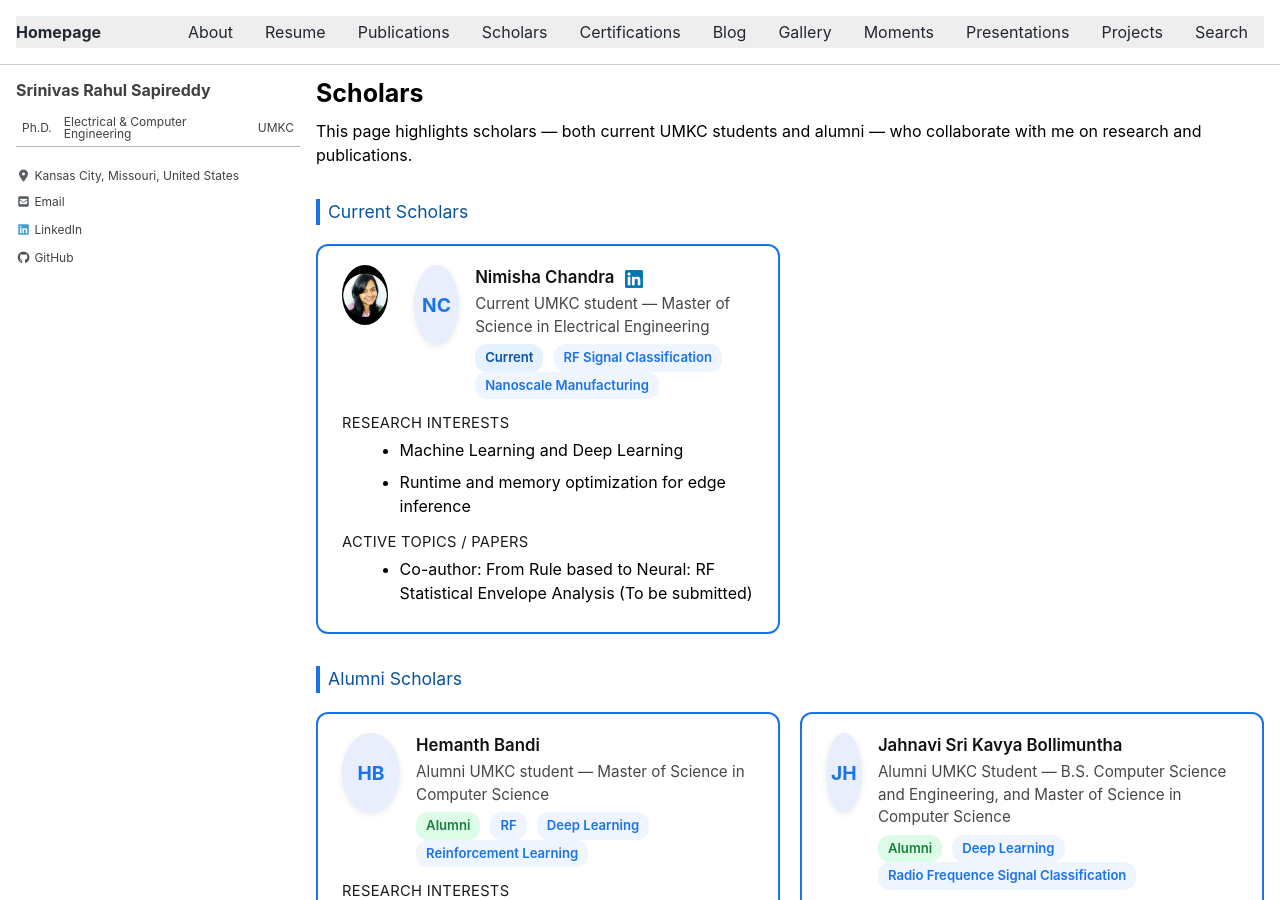
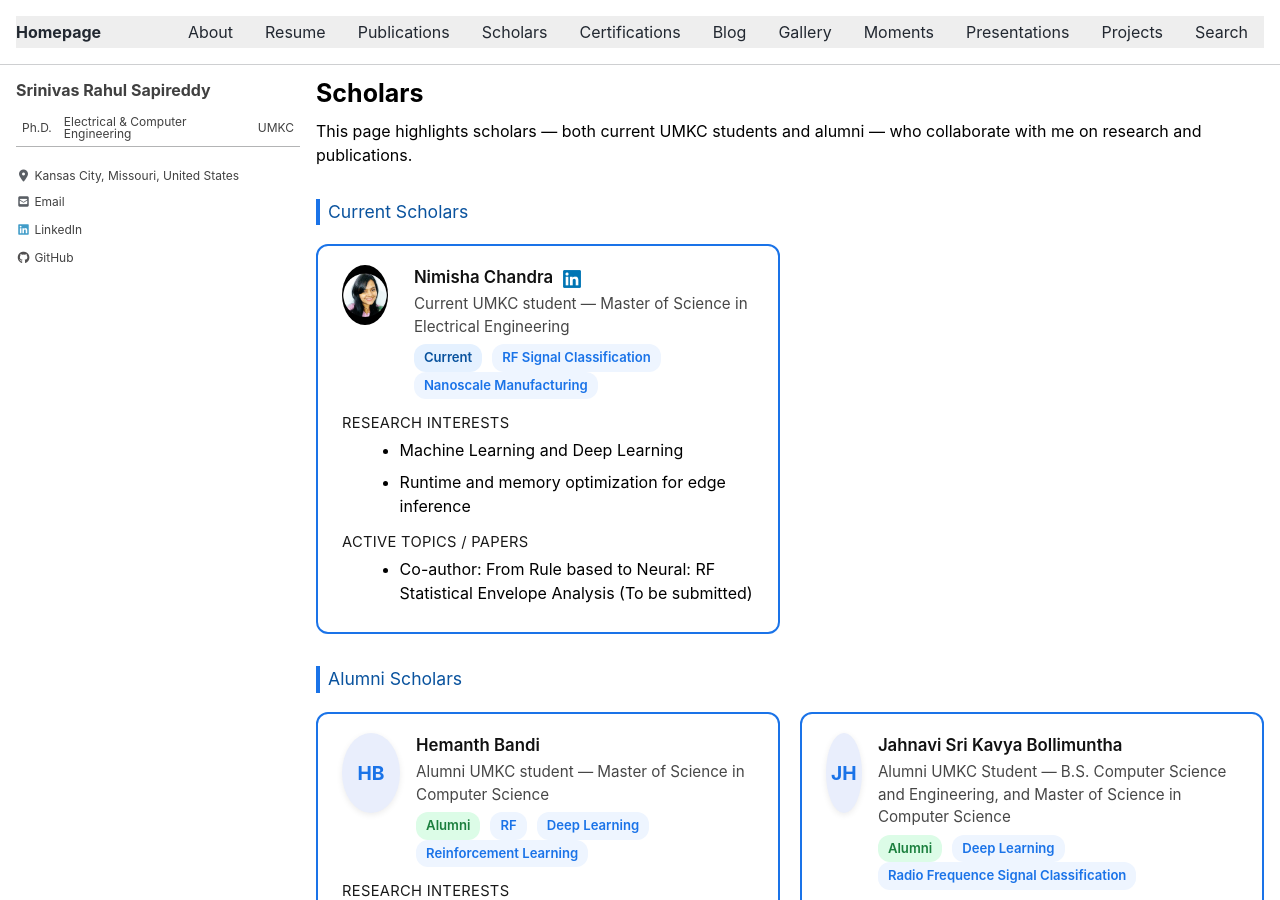
Before and after one commit to srsapireddy/srsapireddy.github.io, a Jekyll site: the page built from _pages/scholars.md, in a window 1280 px wide and 900 px high. Built offline with Jekyll 4.4.1, drawn with Linux system fonts in a browser that asks for light colours; cached includes are drawn as plain includes; nearby versions of some CDN libraries.

Commit message:
Update scholars.md

```diff
--- a/_pages/scholars.md
+++ b/_pages/scholars.md
@@ -125,7 +125,6 @@ This page highlights scholars — both current UMKC students and alumni — who
   <div class="sch-card">
     <div class="sch-header">
       <img src="/images/nimisha.jpeg" alt="Nimisha" class="sch-photo">
-      <div class="sch-avatar">NC</div>
       <div>
         <div class="sch-name">Nimisha Chandra
           <a href="[https://www.linkedin.com/in/nimisha-link](https://www.linkedin.com/in/nimisha-chandra-99130a20/?utm_source=share&utm_campaign=share_via&utm_content=profile&utm_medium=ios_app)" target="_blank">
```
